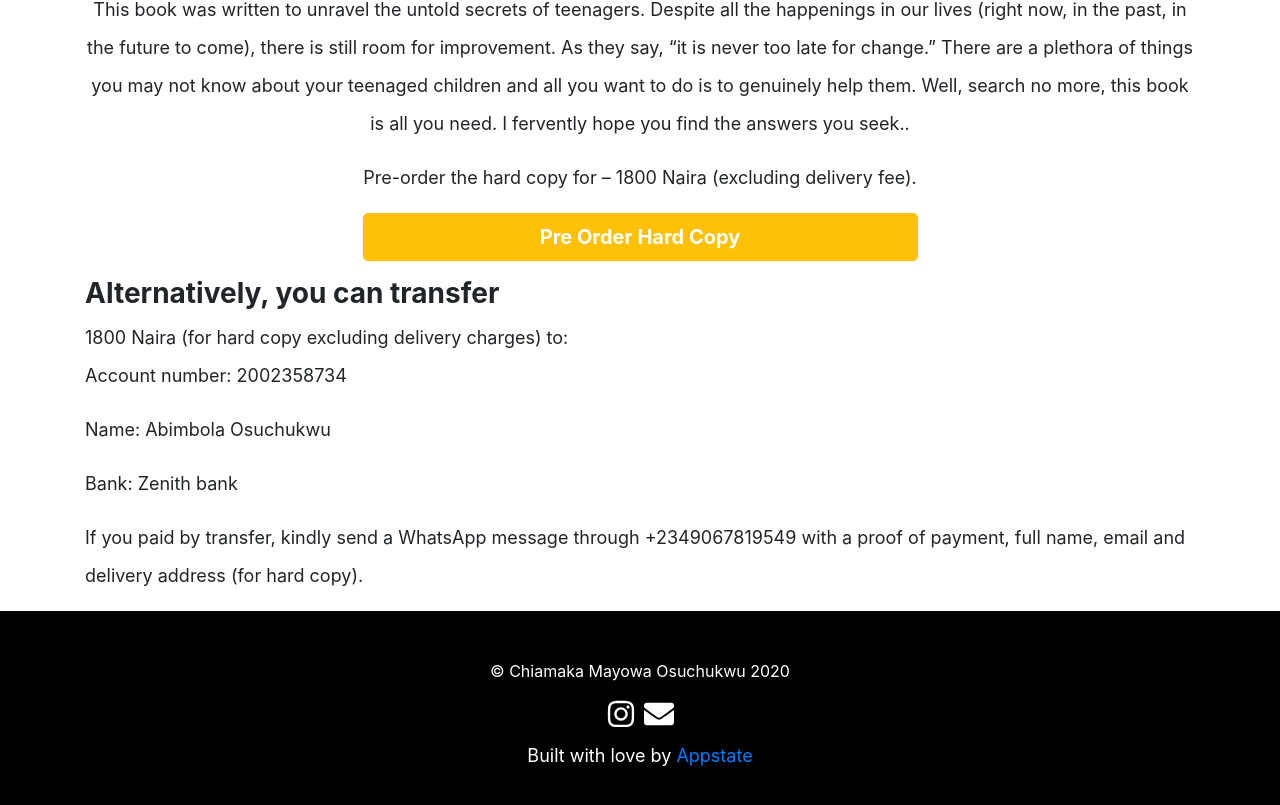
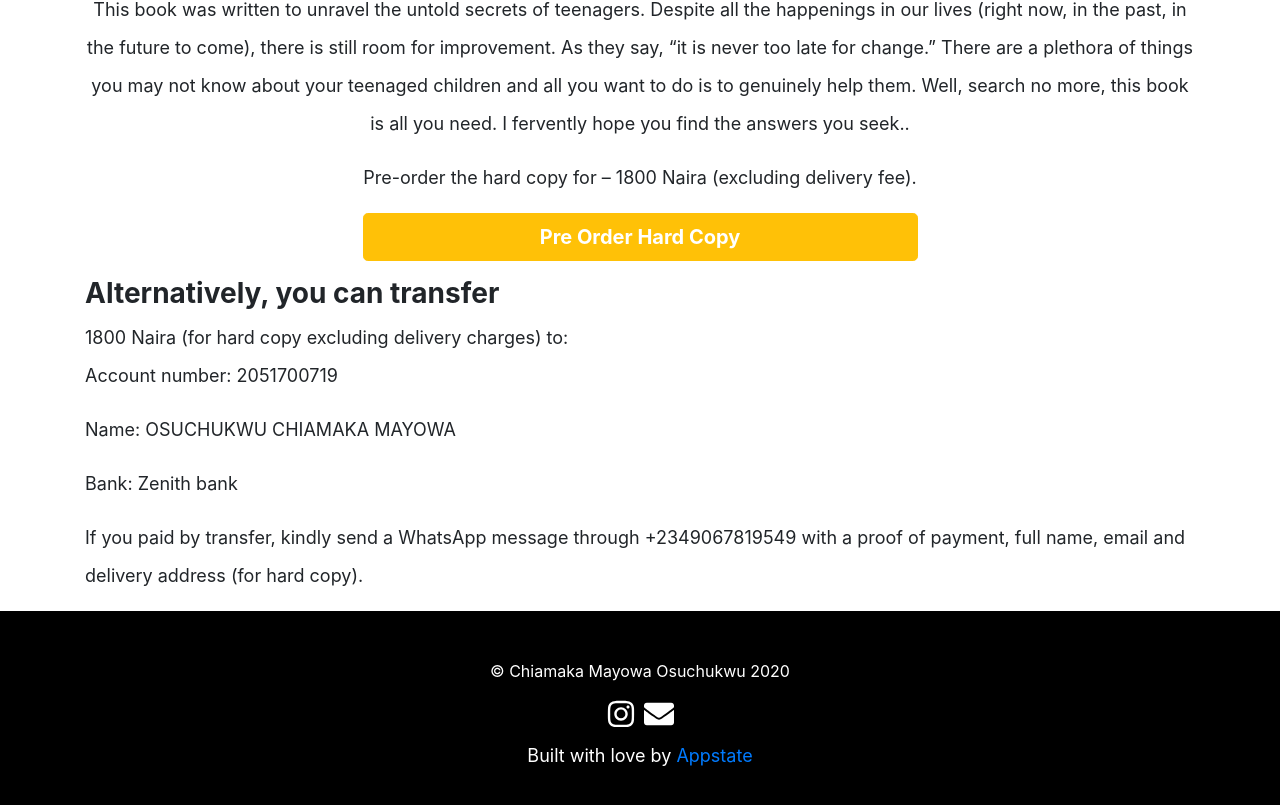
Before and after one commit to oyeolamilekan/chiamaka, a React (Create React App) app: page /about_book in a window 1280 px wide. Shown: the part 986-1791 px from the top of the page. Built offline with nearby package versions, Linux system fonts and the light colour scheme.

Commit message:
changed account number

```diff
--- a/src/pages/aboutBook.js
+++ b/src/pages/aboutBook.js
@@ -60,8 +60,8 @@ export default function AboutBook() {
         </h3>
         <p>
           1800 Naira (for hard copy excluding delivery charges) to:
-          <p>Account number: 2002358734</p>
-          <p>Name: Abimbola Osuchukwu</p>
+          <p>Account number: 2051700719</p>
+          <p>Name: OSUCHUKWU CHIAMAKA MAYOWA</p>
           <p>Bank: Zenith bank</p>
           If you paid by transfer, kindly send a WhatsApp message through
           +2349067819549 with a proof of payment, full name, email and delivery
```
